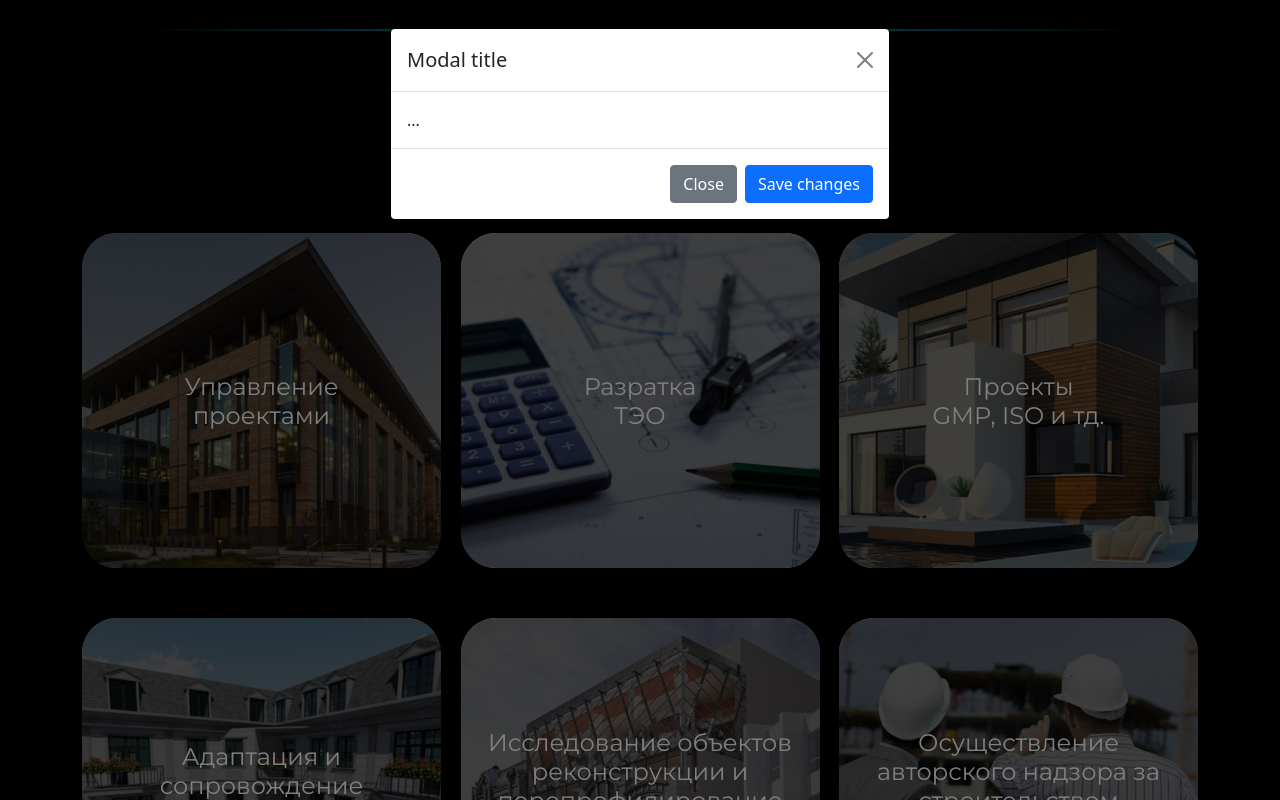
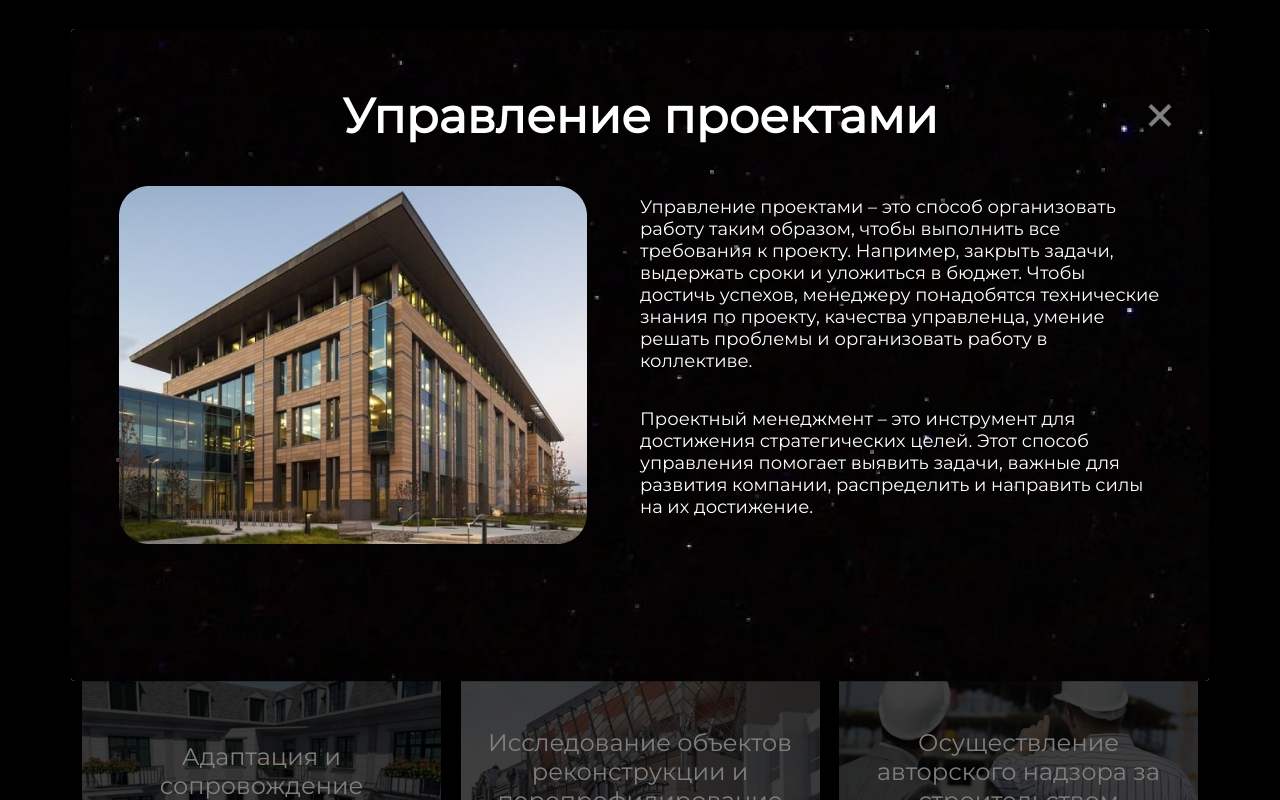
Before and after one commit to testfortest25865/test, a plain HTML site: page index.html in a window 1280 px wide. Both pictures are taken after a click on the button "Управление проектами". Shown: the part 1017-1817 px from the top of the page. Drawn offline with nearby package versions, Linux system fonts and the light colour scheme.

Commit message:
Add files via upload

```diff
--- a/index.html
+++ b/index.html
@@ -56,18 +56,21 @@
                             aria-hidden="true">
                             <div class="modal-dialog">
                                 <div class="modal-content">
-                                    <div class="modal-header">
-                                        <h5 class="modal-title" id="exampleModalLabel">Modal title</h5>
+                                    <div class="modal-body">
                                         <button type="button" class="btn-close" data-bs-dismiss="modal"
                                             aria-label="Close"></button>
-                                    </div>
-                                    <div class="modal-body">
-                                        ...
-                                    </div>
-                                    <div class="modal-footer">
-                                        <button type="button" class="btn btn-secondary"
-                                            data-bs-dismiss="modal">Close</button>
-                                        <button type="button" class="btn btn-primary">Save changes</button>
+                                        <div class="container">
+                                            <h4>Управление проектами</h4>
+                                            <div class="kolonki">
+                                                <div class="col-12 col-md-6 kartinka">
+                                                    <img src="img/1.1.png" alt="">
+                                                </div>
+                                                <div class="col-12 col-md-6 text">
+                                                    <p>Управление проектами – это способ организовать работу таким образом, чтобы выполнить все требования к проекту. Например, закрыть задачи, выдержать сроки и уложиться в бюджет. Чтобы достичь успехов, менеджеру понадобятся технические знания по проекту, качества управленца, умение решать проблемы и организовать работу в коллективе.</p>
+                                                    <p>Проектный менеджмент – это инструмент для достижения стратегических целей. Этот способ управления помогает выявить задачи, важные для развития компании, распределить и направить силы на их достижение.</p>
+                                                </div>
+                                            </div>
+                                        </div>
                                     </div>
                                 </div>
                             </div>
--- a/style.css
+++ b/style.css
@@ -158,12 +158,13 @@ header {
     text-align: center;
     color: #FFFFFF;
     text-decoration: none;
-    transition: background 0.8s;
+    transition: all 0.8s;
 }
 
 .karta .knopka:hover {
-    background: rgba(0, 195, 221, 0.205);
+    background: rgba(0, 0, 0, 0.8);
     border-radius: 35px;
+    color: #00C2DD;
 }
 
 .uslugi:after {
@@ -172,3 +173,68 @@ header {
     position: absolute;
     right: 0;
 }
+
+.modal-dialog {
+    max-width: 1140px;
+    width: 100%;
+    height: 621px;
+}
+
+.modal-content {
+    background-image: url(img/zvezdi.jpg);
+    padding: 42px 20px 121px;
+}
+
+.kolonki {
+    display: flex;
+    flex-wrap: wrap;
+}
+
+.kartinka img {
+    max-width: 468px;
+    width: 100%;
+}
+
+.modal-body h4 {
+    font-family: 'Montserrat';
+    font-style: normal;
+    font-weight: bold;
+    font-size: 48px;
+    line-height: 59px;
+    text-align: center;
+    color: #FFFFFF;
+    text-align: center;
+    margin-bottom: 40px;
+}
+
+.text p {
+    font-family: 'Montserrat';
+    font-style: normal;
+    font-weight: 500;
+    font-size: 18px;
+    line-height: 22px;
+    color: #FFFFFF;
+}
+.text{
+    display: flex;
+    flex-direction: column;
+    align-items: center;
+    justify-content: space-around;
+}
+
+.btn-close{
+    position: absolute;
+    right: 0;
+    background: url(img/xxx.png)no-repeat center /cover;
+    color: #fff;
+    z-index: 2;
+    width: 50px;
+    height: 50px;
+    outline: none;
+    border: none;
+}
+
+.btn-close:focus{
+    outline: none;
+    box-shadow: none;
+}
```
Also changed, not shown: img/1.1.png (added), img/xxx.png (added), img/zvezdi.jpg (added).
